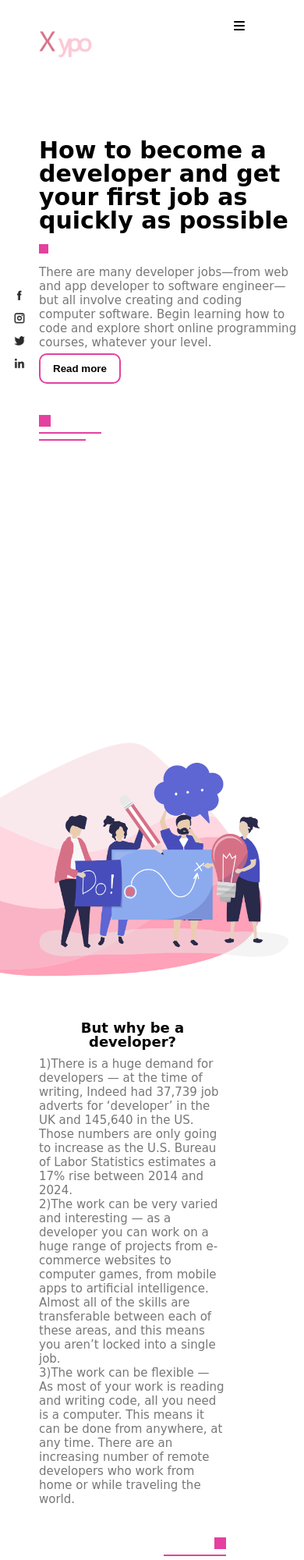
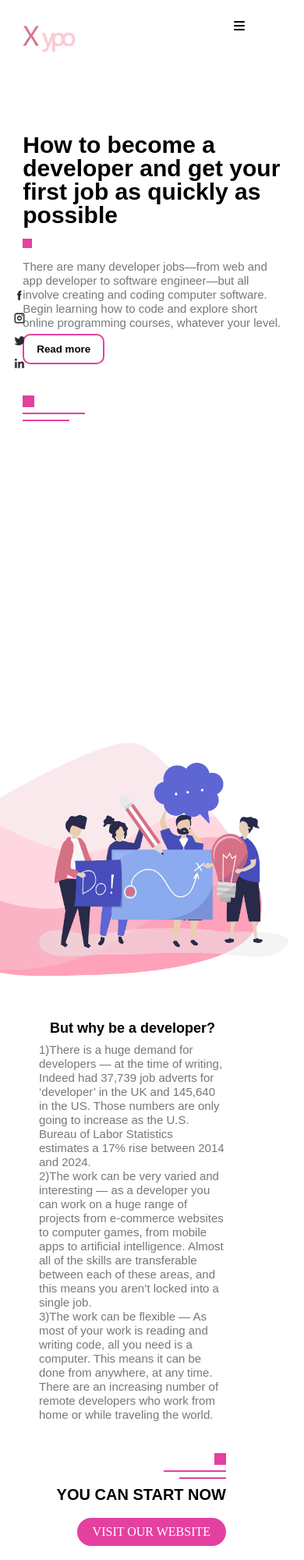
Before and after one commit to nukrig/PROJECT-RESPONSIVE, a plain HTML site: page index.html in a window 390 px wide. Shown: the top 2000 px of the page at 78% size. Drawn offline with Linux system fonts and the light colour scheme.

Commit message:
Update style.css

```diff
--- a/css/style.css
+++ b/css/style.css
@@ -21,11 +21,11 @@
 h2{
     font-size: 30px;
     font-weight: bold;
-    font-family: cursive;
+    font-family:sans-serif;
     margin-bottom: 10px;
 }
 .header-text p{
-    font-family: cursive;
+    font-family: sans-serif;
     font-size: 15px;
     line-height: 18px;
     color: #777;
@@ -126,7 +126,7 @@ nav ul li a{
     text-align: center;
 }
 .text p{
-    font-family: cursive;
+    font-family: sans-serif;
     font-size: 15px;
     line-height: 18px;
     color: #777;
@@ -136,7 +136,7 @@ nav ul li a{
     font-size: 20px;
     color: black;
     text-align: right;
-    font-family: cursive;
+    font-family: sans-serif;
 }
 .link{
     float: right;
@@ -205,7 +205,7 @@ nav ul li a{
 .course-text h4{
     font-weight:300;
     font-size: 18px;
-    font-family: cursive;
+    font-family: sans-serif;
     margin-bottom: 10px;
 }
 .course-text p{
@@ -293,6 +293,7 @@ hr{
     color:rgb(228, 64, 160);
     font-weight: bold;
     margin-bottom: 20px;
+    font-family: sans-serif
 }
 .link-title small{
     font-size: 15px;
@@ -351,12 +352,8 @@ hr{
     #header{
         background-image: none;
     }
-    .container{
-        margin-right: 50px;
-        margin-left: 50px;
-    }
     .logo{
-        margin-top: 27px;
+        /* margin-top: 27px; */
         width: 70px;
     }
     .header-text{
```
